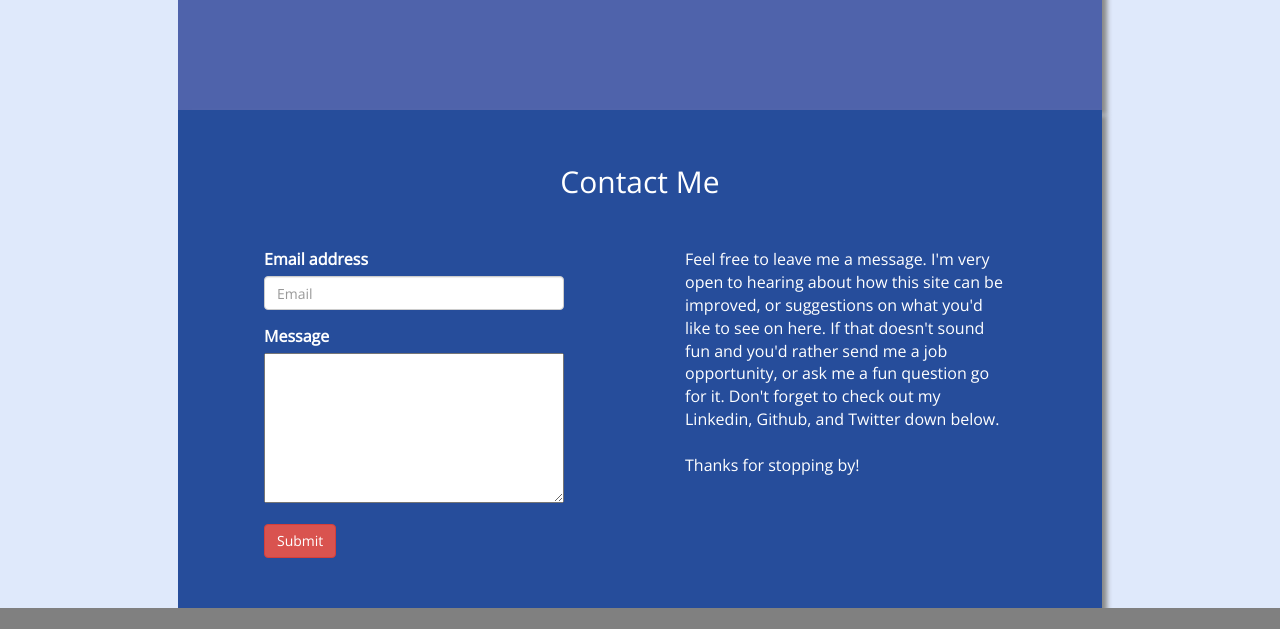
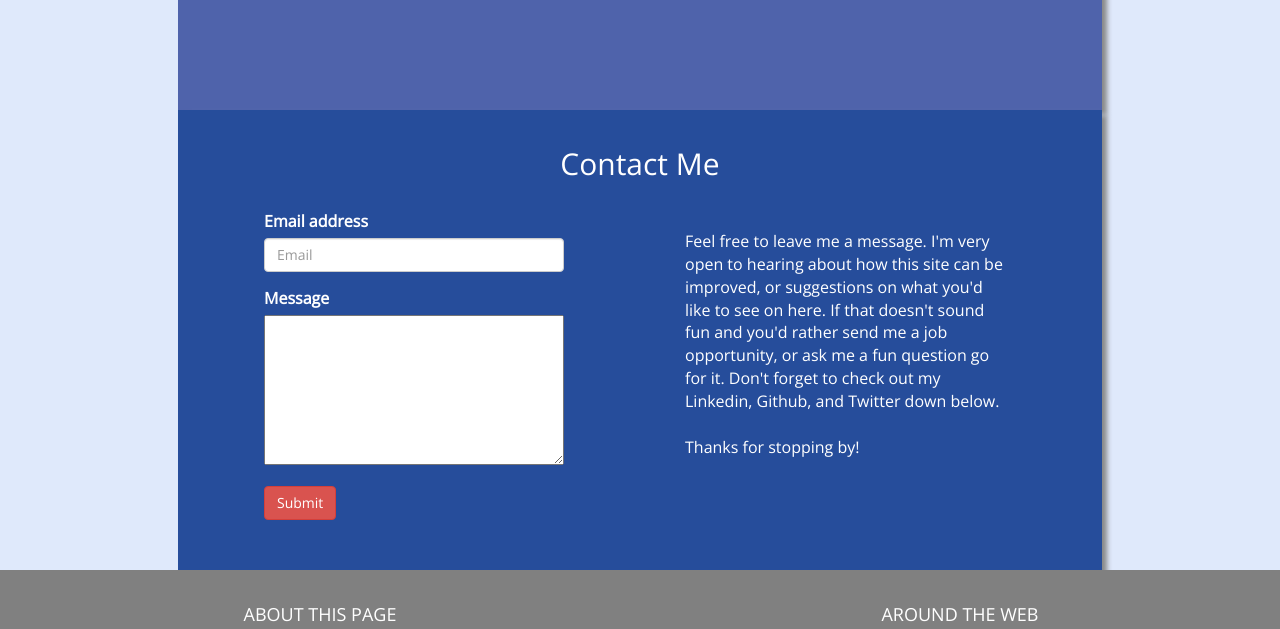
Before and after one commit to japaricio2/japaricio2.github.io, a plain HTML site: page index.html in a window 1280 px wide. Shown: the part 1530-2159 px from the top of the page. Drawn offline with nearby package versions, Linux system fonts and the light colour scheme.

Commit message:
new picture

```diff
--- a/resources/css/index-css.css
+++ b/resources/css/index-css.css
@@ -96,7 +96,7 @@
         color: white;
     }
 }
-@media (min-width: 1000px) {
+@media (min-width: 768px) {
     .center-block() {
         display: block;
         margin-left: auto;
@@ -112,12 +112,12 @@
     }
     #contact-heading {
         margin: auto;
-        padding-top: 5%;
+        padding-top: 3%;
         text-align: center;
     }
     #form {
         width: 325px;
-        padding-top: 30px;
+        padding-top: 10px;
         padding-bottom: 50px;
     }
     #contact-p {
```
Also changed, not shown: resources/images/lame-headshot.jpg.
